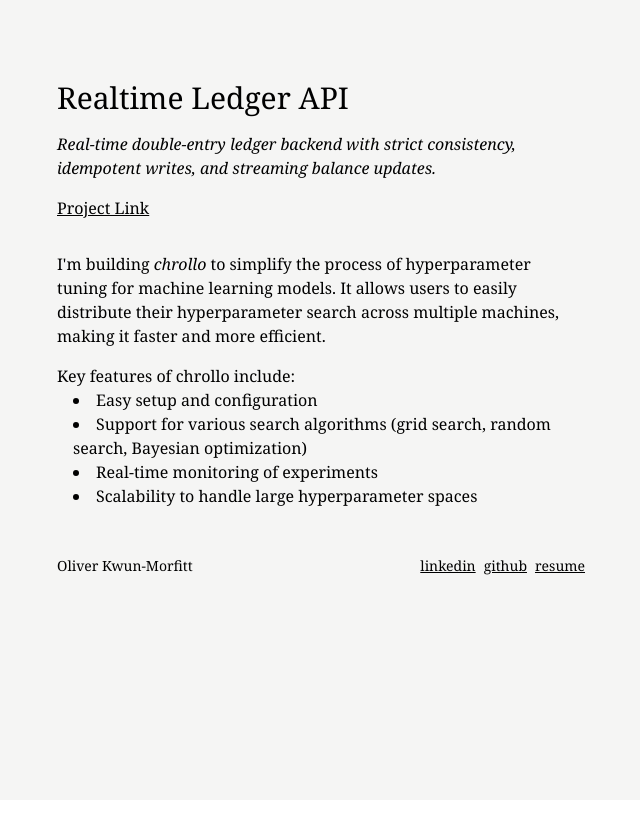
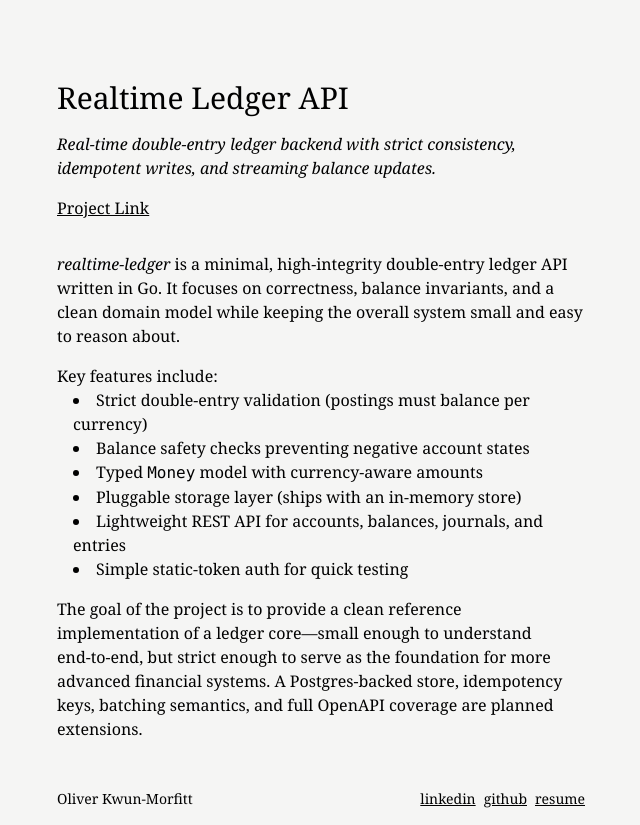
Before and after one commit to olliekm/my-site, a Next.js app in the folder ollie/: page /proj/ledger in a window 1280 px wide. Shown: the whole page, without its empty margins (319-959 px from the left). Before the commit the page ends 800 px from the top, so only its background shows below. Built offline with nearby package versions, Linux system fonts and the light colour scheme.

Commit message:
updated ledger project page

```diff
--- a/ollie/app/proj/ledger/page.tsx
+++ b/ollie/app/proj/ledger/page.tsx
@@ -18,18 +18,24 @@ export default function Home() {
         </div>
         <div className="space-y-4">
           <p>
-                I&apos;m building <span className="italic">chrollo</span> to simplify the process of hyperparameter tuning for machine learning models. It allows users to easily distribute their hyperparameter search across multiple machines, making it faster and more efficient.
+            <span className="italic">realtime-ledger</span> is a minimal, high‑integrity double‑entry ledger API written in Go. It focuses on correctness, balance invariants, and a clean domain model while keeping the overall system small and easy to reason about.
           </p>
 
           <div>
-                Key features of chrollo include:
+            Key features include:
             <ul className="list-disc list-inside pl-4">
-                    <li>Easy setup and configuration</li>
-                    <li>Support for various search algorithms (grid search, random search, Bayesian optimization)</li>
-                    <li>Real-time monitoring of experiments</li>
-                    <li>Scalability to handle large hyperparameter spaces</li>
+              <li>Strict double‑entry validation (postings must balance per currency)</li>
+              <li>Balance safety checks preventing negative account states</li>
+              <li>Typed <code>Money</code> model with currency‑aware amounts</li>
+              <li>Pluggable storage layer (ships with an in‑memory store)</li>
+              <li>Lightweight REST API for accounts, balances, journals, and entries</li>
+              <li>Simple static‑token auth for quick testing</li>
             </ul>
           </div>
+
+          <p>
+            The goal of the project is to provide a clean reference implementation of a ledger core—small enough to understand end‑to‑end, but strict enough to serve as the foundation for more advanced financial systems. A Postgres‑backed store, idempotency keys, batching semantics, and full OpenAPI coverage are planned extensions.
+          </p>
         </div>
 
         <footer className="py-4 text-sm flex justify-between">
```
Lines whose indentation alone changed are shown as unchanged.
